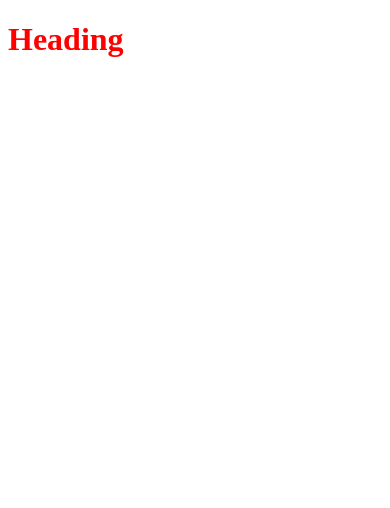
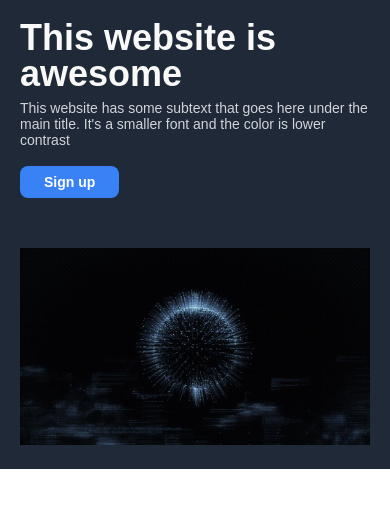
Before and after one commit to jishan-ansari2000/HTML_CSS-Assignment_WisdmLabs, a plain HTML site: page index.html in a window 390 px wide. Drawn offline with Linux system fonts and the light colour scheme.

Commit message:
home page completed

```diff
--- a/index.html
+++ b/index.html
@@ -8,6 +8,17 @@
     <link rel="stylesheet" href="style.css">
 </head>
 <body>
-    <h1>Heading</h1>
+    <section class="home">
+        <div class="homeContainer">
+            <div class="homeTextContainer">
+                <h3 class="homeHeading">This website is<br/> awesome</h3>
+                <p class="homeText">This website has some subtext that goes here under the main title. It's a smaller font and the color is lower contrast</p>
+                <button class="homeBtn"> Sign up</button>
+            </div>
+            <div class="homeImgContainer">
+                <img src="images/home-image.webp" alt="Home" />
+            </div>
+        </div>
+    </section>
 </body>
 </html>
--- a/style.css
+++ b/style.css
@@ -1,3 +1,118 @@
-h1 {
-  color: red;
+body {
+  margin: 0;
+  padding: 0;
 }
+
+.home {
+  padding: 50px 80px;
+  background-color: #1f2937;
+}
+
+.homeContainer {
+  display: flex;
+  flex-wrap: wrap;
+  justify-content: space-between;
+  max-width: 1000px;
+  margin: 0px auto;
+}
+
+.homeTextContainer {
+  width: 48%;
+}
+
+.homeHeading {
+  font-size: 48px;
+  font-family: sans-serif;
+  color: #f9faf8;
+  font-weight: extra-bold;
+  margin: 0;
+  line-height: 1;
+}
+
+.homeText {
+  font-size: 18px;
+  font-family: sans-serif;
+  opacity: 0.9;
+  color: #e5e7eb;
+  margin: 8px 0;
+  max-width: 450px;
+}
+
+.homeBtn {
+  background-color: #3882f6;
+  padding: 8px 24px;
+  border-radius: 8px;
+  color: #fff;
+  border: none;
+  margin: 10px 0 0 0;
+  font-size: 14px;
+  font-weight: bold;
+  cursor: pointer;
+}
+
+.homeBtn:active {
+  opacity: 0.9;
+  scale: 0.98;
+}
+
+/* ************************ home Image ****************** */
+
+.homeImgContainer {
+  width: 48%;
+}
+
+.homeImgContainer > img {
+  width: 100%;
+}
+
+@media only screen and (max-width: 1200px) {
+}
+
+@media only screen and (max-width: 992px) {
+  .homeHeading {
+    font-size: 40px;
+  }
+
+  .homeText {
+    font-size: 16px;
+  }
+}
+
+@media only screen and (max-width: 768px) {
+  .home {
+    padding: 50px 30px;
+  }
+
+  .homeTextContainer {
+    width: 100%;
+  }
+
+  .homeHeading {
+    font-size: 48px;
+  }
+
+  .homeText {
+    font-size: 18px;
+  }
+
+  .homeImgContainer {
+    width: 100%;
+    margin-top: 50px;
+  }
+}
+
+@media only screen and (max-width: 600px) {
+  .home {
+    padding: 20px;
+  }
+}
+
+@media only screen and (max-width: 450px) {
+  .homeHeading {
+    font-size: 36px;
+  }
+
+  .homeText {
+    font-size: 14px;
+  }
+}
```
Also changed, not shown: images/home-image.webp (added).
